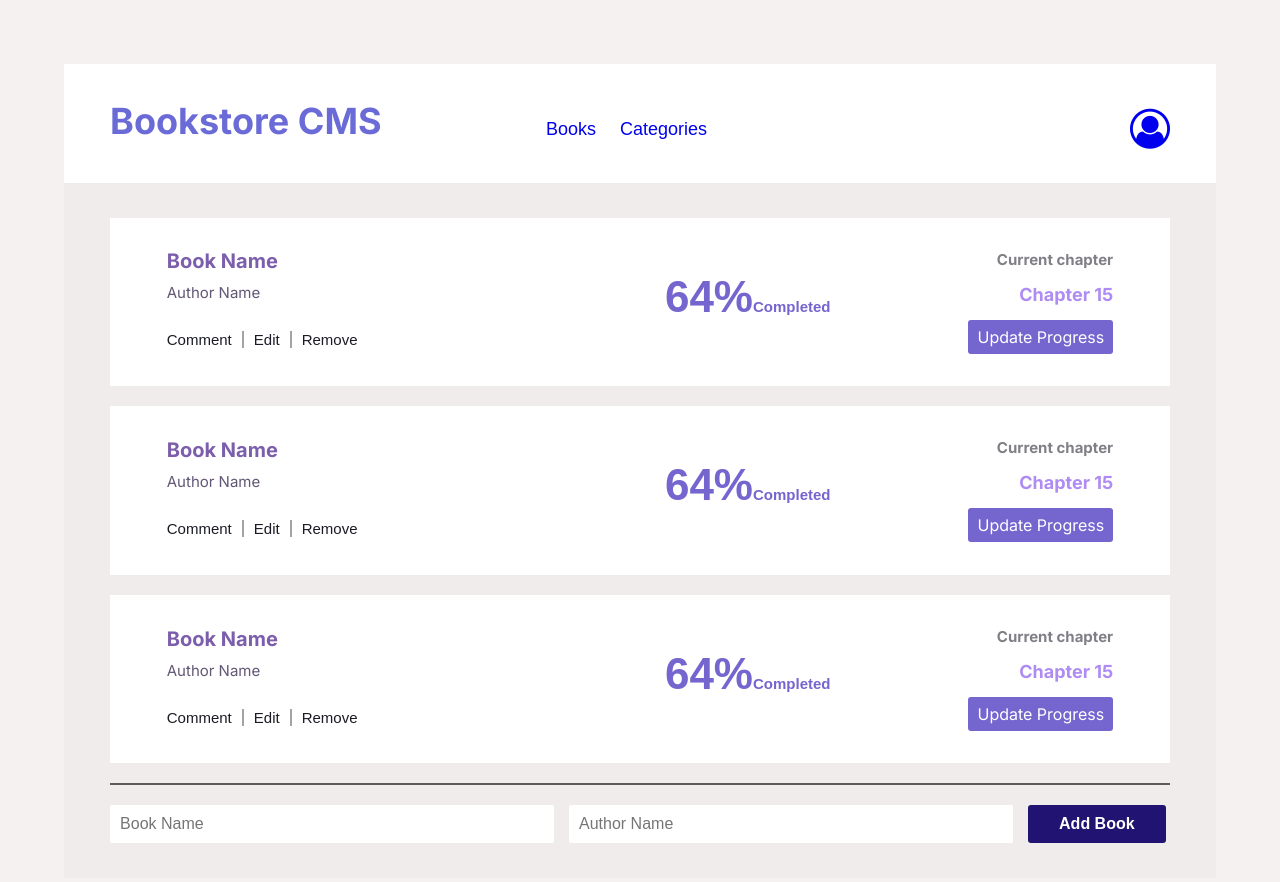
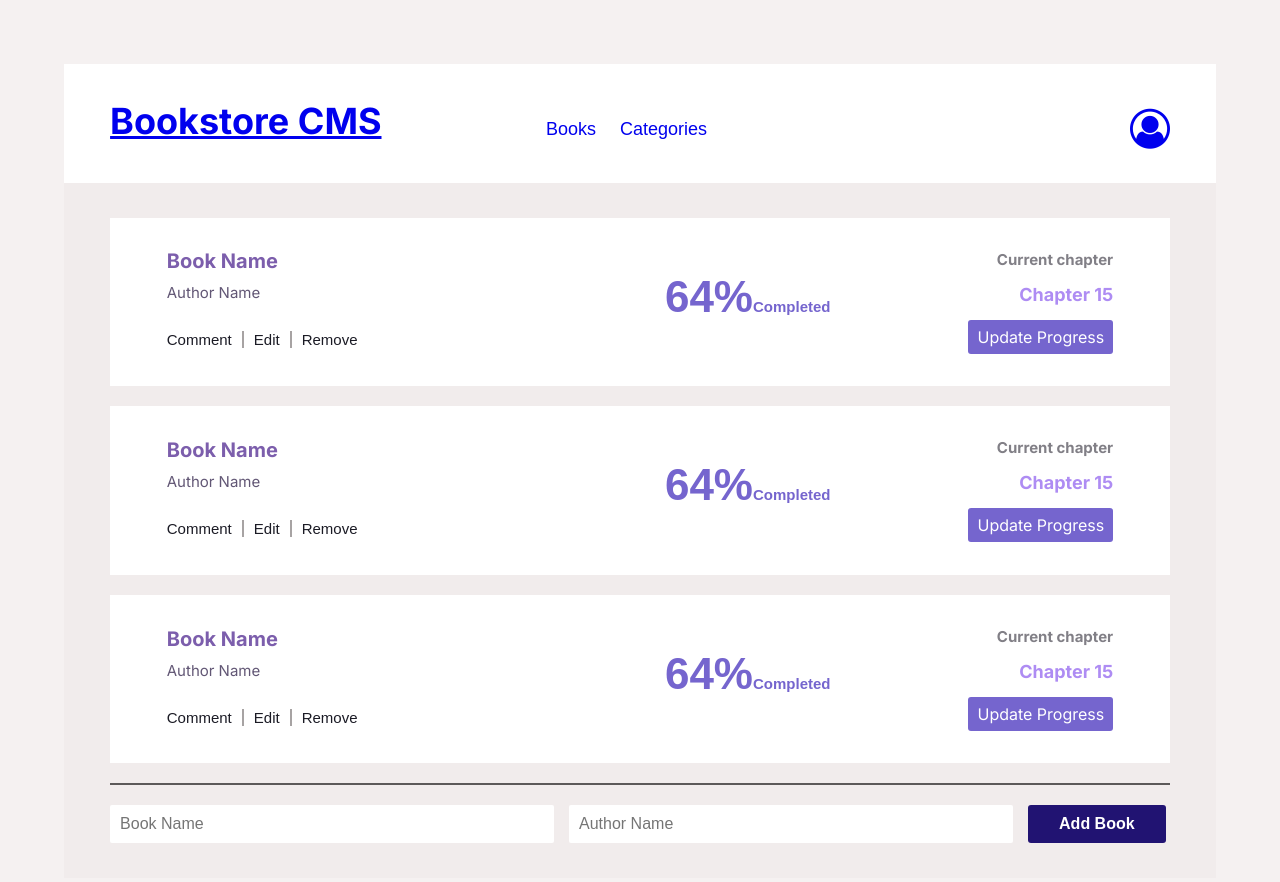
Before and after one commit to sumon766/bookstore, a React (Create React App) app: page / in a window 1280 px wide. Shown: the top 882 px of the page. Built offline with nearby package versions, Linux system fonts and the light colour scheme; a web font is replaced by a local one.

Commit message:
Update Readme and add license

```diff
--- a/package.json
+++ b/package.json
@@ -1,6 +1,7 @@
 {
   "name": "bookstore",
   "version": "0.1.0",
+  "homepage": "https://sumon766.github.io/bookstore/",
   "private": true,
   "dependencies": {
     "@testing-library/jest-dom": "^5.16.5",
@@ -14,6 +15,8 @@
     "web-vitals": "^2.1.4"
   },
   "scripts": {
+    "predeploy": "npm run build",
+    "deploy": "gh-pages -d build",
     "start": "react-scripts start",
     "build": "react-scripts build",
     "test": "react-scripts test",
@@ -48,6 +51,7 @@
     "eslint-plugin-jsx-a11y": "^6.7.1",
     "eslint-plugin-react": "^7.32.2",
     "eslint-plugin-react-hooks": "^4.6.0",
+    "gh-pages": "^5.0.0",
     "stylelint": "^13.13.1",
     "stylelint-config-standard": "^21.0.0",
     "stylelint-csstree-validator": "^1.9.0",
--- a/src/components/Header.js
+++ b/src/components/Header.js
@@ -4,7 +4,7 @@ const Header = () => (
   <div className="header">
     <div className="site-title">
       <h1>
-        Bookstore CMS
+        <Link to="/">Bookstore CMS</Link>
       </h1>
     </div>
     <nav className="navbar">
```
Also changed, not shown: 2 other files (tests, documents, lock files or other folders).
